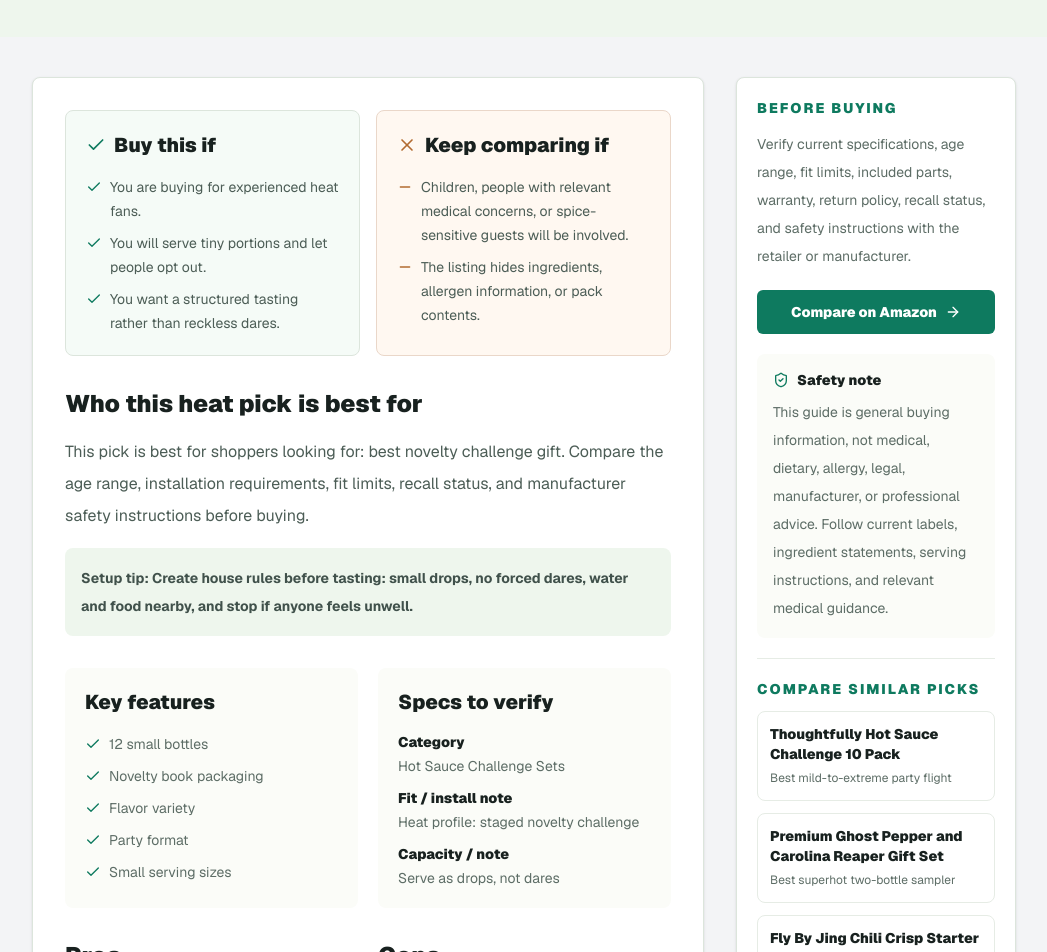
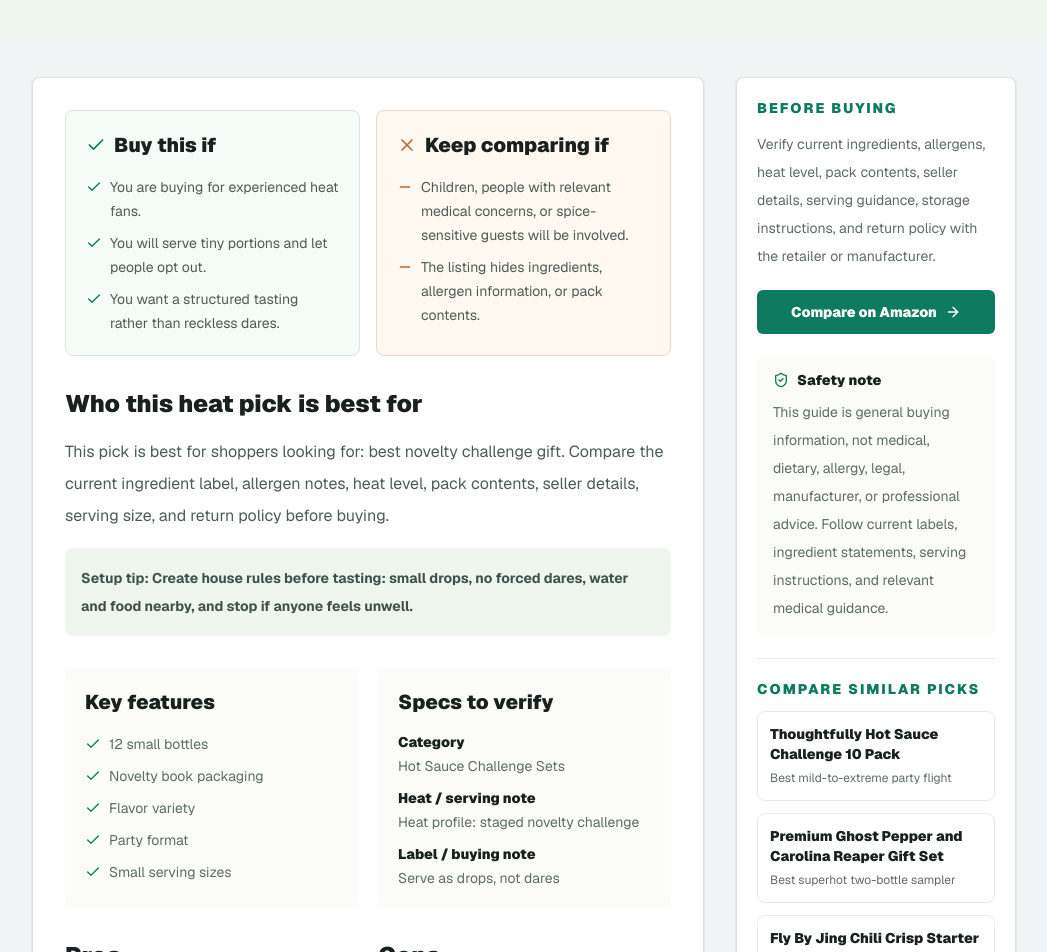
Before and after one commit to mitchrusso/flamathon-site, a Next.js app: page /reviews/ass-kickin-hot-sauce-challenge-book in a window 1280 px wide. Shown: the part 500-1452 px from the top of the page, without its empty margins (116-1163 px from the left). Built offline with nearby package versions, Linux system fonts and the light colour scheme.

Commit message:
Apply affiliate authority upgrades

```diff
--- a/src/app/compare/[slug]/page.tsx
+++ b/src/app/compare/[slug]/page.tsx
@@ -130,7 +130,7 @@ export default async function ComparePage({ params }: ComparePageProps) {
               <ArrowRight className="h-4 w-4" aria-hidden />
             </Link>
             <Link href="/#reviews" className="inline-flex min-h-11 items-center gap-2 rounded-md bg-[#0e7a5f] px-4 py-2 text-sm font-black text-white hover:bg-[#0a5d49]">
-              Safety picks
+              Heat picks
               <ArrowRight className="h-4 w-4" aria-hidden />
             </Link>
           </div>
--- a/src/app/page.tsx
+++ b/src/app/page.tsx
@@ -110,10 +110,16 @@ export default function Home() {
               <div className="mt-4 grid gap-2 text-sm text-[#5f6966]">
                 {product.pros.slice(0, 2).map((pro) => <p key={pro} className="flex gap-2"><Check className="mt-1 h-4 w-4 flex-none text-[#e4461c]" aria-hidden />{pro}</p>)}
               </div>
+              <p className="mt-4 rounded-md bg-[#fff8f1] px-3 py-2 text-xs font-bold leading-5 text-[#7b4b2d]">
+                Keep comparing if: {product.cons[0]}
+              </p>
               <div className="mt-5 flex gap-2"><Link href={`/reviews/${product.slug}`} className="inline-flex min-h-11 flex-1 items-center justify-center rounded-md border border-[#d7ded9] px-4 py-2 text-sm font-black hover:border-[#e4461c]">Review</Link><a href={product.amazon} target="_blank" rel="sponsored nofollow noreferrer" className="inline-flex min-h-11 flex-1 items-center justify-center rounded-md bg-[#111817] px-4 py-2 text-sm font-black text-white hover:bg-[#26342f]">Amazon</a></div>
             </article>
           ))}
         </div>
+        <p className="mt-5 text-xs font-bold leading-6 text-[#5f6966]">
+          As an Amazon Associate, Flamathon may earn from qualifying purchases. Product prices, pack contents, ingredients, and availability can change.
+        </p>
       </section>
 
       <section id="categories" className="bg-white py-14">
--- a/src/app/resources/[slug]/page.tsx
+++ b/src/app/resources/[slug]/page.tsx
@@ -72,7 +72,7 @@ function getArticleFaqs(article: ResourceArticle) {
     },
     {
       question: "Should I buy from the article image alone?",
-      answer: "No. Use the article to narrow the right product category, then open the buying checklist and retailer listing to confirm current specs, age guidance, seller details, recalls, and return policy.",
+      answer: "No. Use the article to narrow the right product category, then open the buying checklist and retailer listing to confirm current ingredients, allergens, heat level, seller details, pack contents, and return policy.",
     },
     {
       question: "What is the safest first step before buying?",
--- a/src/app/resources/topics/[slug]/page.tsx
+++ b/src/app/resources/topics/[slug]/page.tsx
@@ -213,7 +213,7 @@ export default async function HubPage({ params }: HubPageProps) {
             </p>
           </div>
           <Link href="/" className="mt-5 inline-flex items-center gap-2 text-sm font-black text-[#0e7a5f]">
-            Compare safety picks
+            Compare heat picks
             <ArrowRight className="h-4 w-4" aria-hidden />
           </Link>
           <div className="mt-5 border-t border-[#e6ece5] pt-5">
--- a/src/app/reviews/[slug]/page.tsx
+++ b/src/app/reviews/[slug]/page.tsx
@@ -28,7 +28,7 @@ export async function generateMetadata({ params }: ReviewPageProps): Promise<Met
 
   return {
     title: `${product.name} Buying Checklist`,
-    description: `${product.name}: ${product.bestFor}. Compare safety checks, pros, cons, fit notes, and buying considerations.`,
+    description: `${product.name}: ${product.bestFor}. Compare heat level, label checks, pros, cons, serving notes, and buying considerations.`,
     alternates: {
       canonical: `/reviews/${product.slug}`,
     },
@@ -176,7 +176,7 @@ export default async function ReviewPage({ params }: ReviewPageProps) {
           <section>
             <h2 className="mt-8 text-2xl font-black">Who this heat pick is best for</h2>
             <p className="mt-4 text-base leading-8 text-[#4c5d56]">
-              This pick is best for shoppers looking for: {product.bestFor.toLowerCase()}. Compare the age range, installation requirements, fit limits, recall status, and manufacturer safety instructions before buying.
+              This pick is best for shoppers looking for: {product.bestFor.toLowerCase()}. Compare the current ingredient label, allergen notes, heat level, pack contents, seller details, serving size, and return policy before buying.
             </p>
             <p className="mt-4 rounded-lg bg-[#eef6ed] p-4 text-sm font-bold leading-7 text-[#40514b]">
               Setup tip: {decision.setupTip}
@@ -203,11 +203,11 @@ export default async function ReviewPage({ params }: ReviewPageProps) {
                   <dd className="mt-1 text-[#5d6d66]">{product.category}</dd>
                 </div>
                 <div>
-                  <dt className="font-black">Fit / install note</dt>
+                  <dt className="font-black">Heat / serving note</dt>
                   <dd className="mt-1 text-[#5d6d66]">{product.weight}</dd>
                 </div>
                 <div>
-                  <dt className="font-black">Capacity / note</dt>
+                  <dt className="font-black">Label / buying note</dt>
                   <dd className="mt-1 text-[#5d6d66]">{product.capacity}</dd>
                 </div>
               </dl>
@@ -255,7 +255,7 @@ export default async function ReviewPage({ params }: ReviewPageProps) {
         <aside className="rounded-lg border border-[#dce5dc] bg-white p-5 shadow-sm">
           <h2 className="text-sm font-black uppercase tracking-[0.14em] text-[#0e7a5f]">Before buying</h2>
           <p className="mt-3 text-sm leading-7 text-[#5d6d66]">
-            Verify current specifications, age range, fit limits, included parts, warranty, return policy, recall status, and safety instructions with the retailer or manufacturer.
+            Verify current ingredients, allergens, heat level, pack contents, seller details, serving guidance, storage instructions, and return policy with the retailer or manufacturer.
           </p>
           <a
             href={product.amazon}
--- a/src/app/safety-disclaimer/page.tsx
+++ b/src/app/safety-disclaimer/page.tsx
@@ -15,7 +15,7 @@ export default function SafetyDisclaimerPage() {
         <h1 className="mt-8 text-4xl font-black">Safety Disclaimer</h1>
         <p className="mt-6 text-base leading-8 text-[#536166]">Flamathon provides general buying information about hot sauce, spicy ramen, chili crisp, BBQ heat, spicy gifts, and tasting supplies. It is not medical, dietary, allergy, legal, manufacturer, or professional advice.</p>
         <p className="mt-4 text-base leading-8 text-[#536166]">People differ in spice tolerance, allergies, health conditions, medications, and comfort with capsaicin. A product that is fun for one group may be wrong for another if the heat level, ingredients, or serving context does not match.</p>
-        <p className="mt-4 text-base leading-8 text-[#536166]">Before purchase or use, verify product specifications, age ranges, fit limits, certifications, warnings, recalls, included parts, warranty, return policy, and compatibility directly with the retailer or manufacturer.</p>
+        <p className="mt-4 text-base leading-8 text-[#536166]">Before purchase or use, verify current ingredients, allergen statements, heat level, pack contents, serving guidance, storage instructions, warnings, seller details, warranty, and return policy directly with the retailer or manufacturer.</p>
       </article>
     </main>
   );
--- a/src/app/terms-and-conditions/page.tsx
+++ b/src/app/terms-and-conditions/page.tsx
@@ -13,7 +13,7 @@ const sections = [
   { title: "Affiliate links", body: "Flamathon participates in affiliate programs, including the Amazon Services LLC Associates Program. We may earn commissions from qualifying purchases made through affiliate links on this site, at no additional cost to you." },
   { title: "Product information", body: "Product details, availability, prices, ratings, accessories, and specifications can change. Verify current information directly with the retailer or manufacturer before buying or using a product." },
   { title: "Third-party websites", body: "This site links to third-party websites. We are not responsible for their content, policies, pricing, fulfillment, product claims, or safety instructions." },
-  { title: "Limitation of liability", body: "To the fullest extent allowed by law, Flamathon is not liable for damages arising from your use of the site, reliance on site content, third-party websites, product purchases, product use, installation decisions, or safety outcomes." },
+  { title: "Limitation of liability", body: "To the fullest extent allowed by law, Flamathon is not liable for damages arising from your use of the site, reliance on site content, third-party websites, product purchases, product use, ingredient decisions, serving decisions, or safety outcomes." },
 ];
 
 export default function TermsPage() {
```
